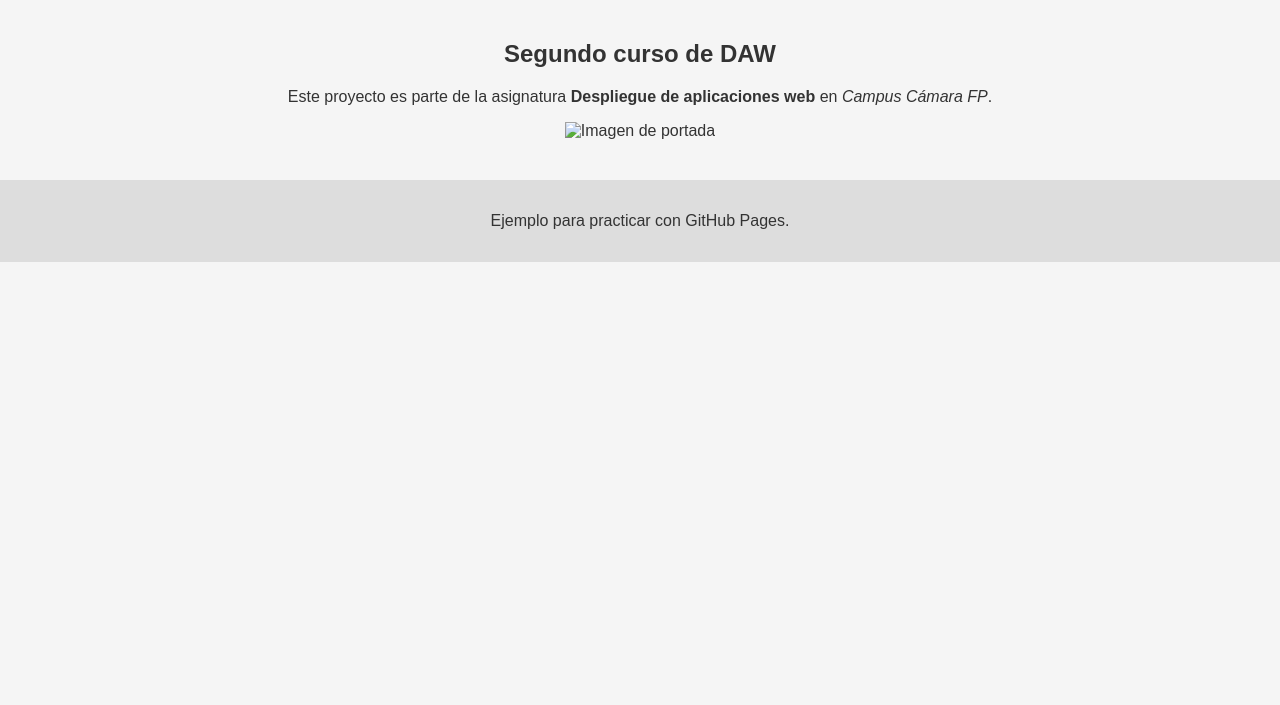
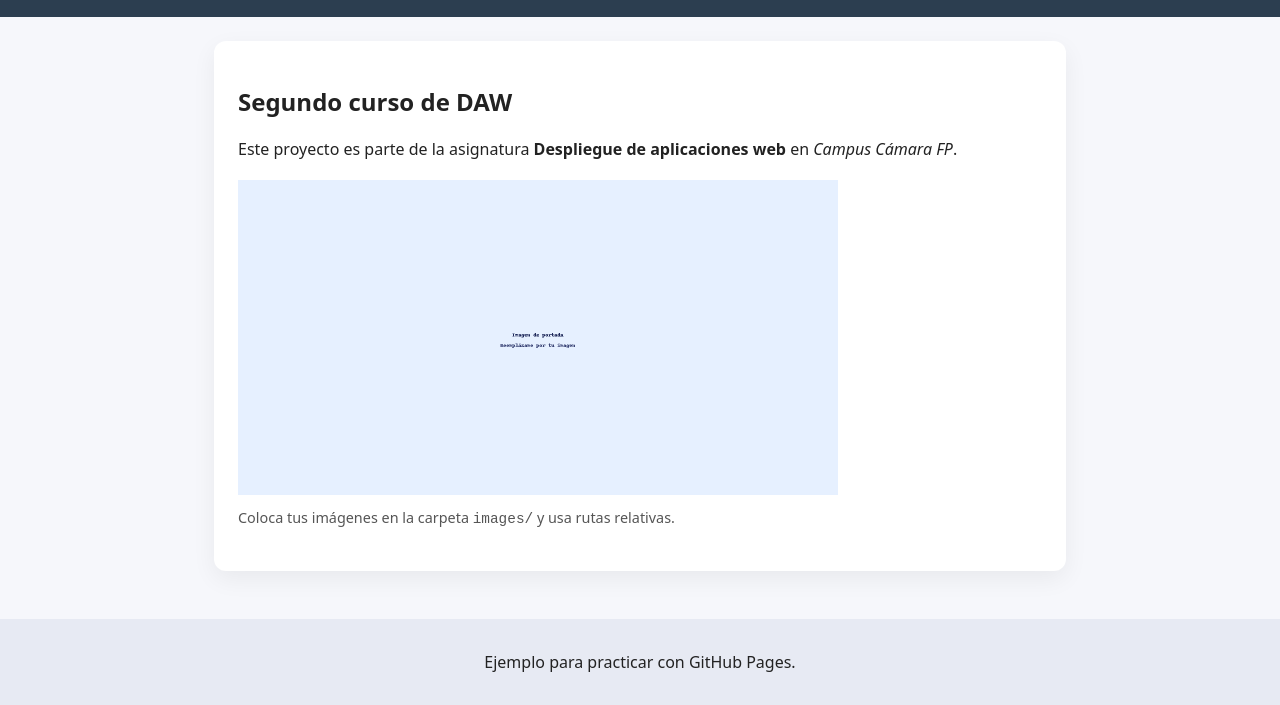
Before and after one commit to ijijonfp/prueba2025, a plain HTML site: page index.html in a window 1280 px wide. Shown: the part 131-836 px from the top of the page. Before the commit the page ends 800 px from the top, so only its background shows below. Drawn offline with Linux system fonts and the light colour scheme.

Commit message:
corrección imagen

```diff
--- a/index.html
+++ b/index.html
@@ -18,7 +18,10 @@
     <section>
       <h2>Segundo curso de DAW</h2>
       <p>Este proyecto es parte de la asignatura <strong>Despliegue de aplicaciones web</strong> en <em>Campus Cámara FP</em>.</p>
-      <img src="images/portada.jpg" alt="Imagen de portada" width="400">
+      <figure>
+        <img src="images/portada.png" alt="Imagen de portada" width="600">
+        <figcaption>Coloca tus imágenes en la carpeta <code>images/</code> y usa rutas relativas.</figcaption>
+      </figure>
     </section>
   </main>
   <footer>
--- a/styles/style.css
+++ b/styles/style.css
@@ -1,15 +1,16 @@
+* { box-sizing: border-box; }
 body {
-  font-family: Arial, sans-serif;
+  font-family: system-ui, -apple-system, Segoe UI, Roboto, Arial, sans-serif;
   margin: 0;
   padding: 0;
-  background: #f5f5f5;
-  color: #333;
+  background: #f6f7fb;
+  color: #222;
 }
 
 header {
   background: #2c3e50;
   color: #fff;
-  padding: 1em;
+  padding: 1.25rem 1rem;
   text-align: center;
 }
 
@@ -17,20 +18,21 @@ nav a {
   color: #fff;
   margin: 0 10px;
   text-decoration: none;
+  font-weight: 600;
 }
 
-nav a:hover {
-  text-decoration: underline;
-}
+nav a:hover { text-decoration: underline; }
 
-main {
-  padding: 20px;
-  text-align: center;
-}
+main { padding: 24px; max-width: 900px; margin: 0 auto; }
+
+section { background: #fff; padding: 24px; border-radius: 12px; box-shadow: 0 8px 24px rgba(0,0,0,.06); }
+
+figure { margin: 20px auto; }
+figcaption { font-size: .9rem; color: #555; margin-top: 8px; }
 
 footer {
-  background: #ddd;
+  background: #e7eaf3;
   text-align: center;
-  padding: 1em;
-  margin-top: 20px;
+  padding: 1rem;
+  margin-top: 24px;
 }
```
Also changed, not shown: images/portada.png (added).
